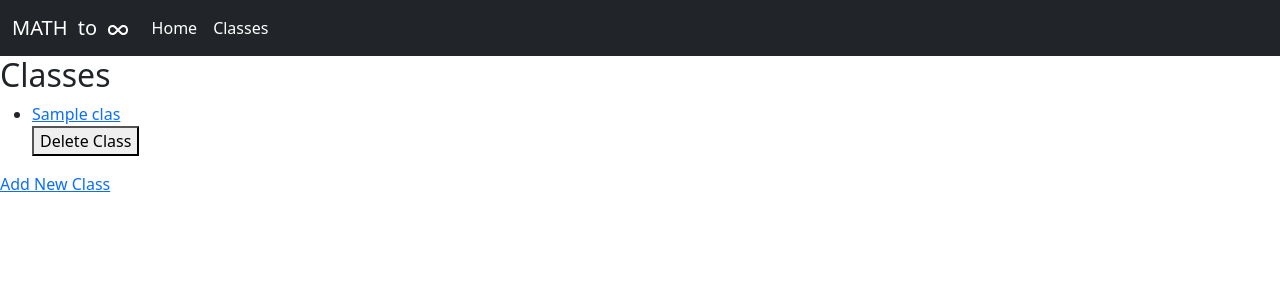
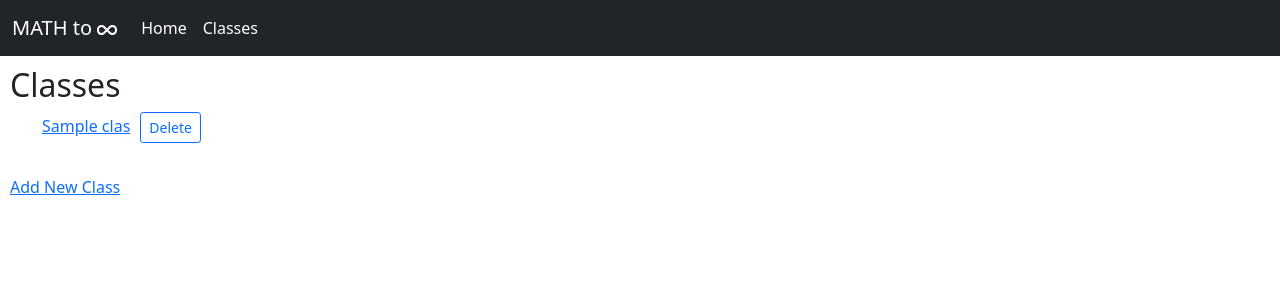
Before and after one commit to valvic66/django_classes_courses_project, a Django app: template classes/templates/class_list.html in a window 1280 px wide. Shown: the top 300 px of the page. Run offline with Django 4.2, Linux system fonts and the light colour scheme; the template is opened without the code that fills it: most values are stand-ins (such as "Sample title", 1, 10 or a date in 2020); some libraries are stand-ins or nearby versions.

Commit message:
refactoring;styling

```diff
--- a/classes/templates/add_class.html
+++ b/classes/templates/add_class.html
@@ -3,7 +3,7 @@
 <h2>Add a New Class</h2>
 <form method="post" action="{% url 'add_class' %}">
   {% csrf_token %} {{ form.as_p }}
-  <button type="submit" class="btn btn-primary">Add Class</button>
+  <button type="submit" class="btn btn-primary btn-sm">Add Class</button>
 </form>
 
 {% endblock %}
--- a/classes/templates/add_course.html
+++ b/classes/templates/add_course.html
@@ -1,9 +1,13 @@
 <!-- add_course.html -->
+{% extends 'base.html' %} {% block container %}
+
 <h2>Add New Course</h2>
 
 <form method="post" action="{% url 'add_course' class_id %}">
   {% csrf_token %} {{ form.as_p }}
-  <button type="submit">Add Course</button>
+  <button type="submit" class="btn btn-primary btn-sm">Add Course</button>
 </form>
 
 <a href="{% url 'course_list' class_id %}">Back to Course List</a>
+
+{% endblock %}
--- a/classes/templates/base.html
+++ b/classes/templates/base.html
@@ -13,6 +13,11 @@
       crossorigin="anonymous"
     />
   </head>
+  <style>
+    .classes__container {
+      padding: 10px;
+    }
+  </style>
   <body>
     {% block navbar %} {% include "navbar.html" %} {% endblock %}
     <div class="classes__container">{% block container %}{% endblock %}</div>
--- a/classes/templates/class_list.html
+++ b/classes/templates/class_list.html
@@ -1,18 +1,42 @@
 <!-- templates/class_list.html -->
+<style>
+  .class__container {
+    display: flex;
+    align-items: baseline; /* Align items based on their baseline */
+    gap: 10px; /* Adjust the spacing between class title and delete form */
+  }
+
+  .delete-form {
+    margin-right: 10px; /* Add some additional spacing if needed */
+  }
+
+  .class__item {
+    list-style-type: none;
+  }
+</style>
+
 {% extends 'base.html' %} {% block container %}
 <div class="classes__classlist">
   <h2>Classes</h2>
   <ul>
     {% for my_class in classes %}
-    <li>
-      <a href="{% url 'course_list' class_id=my_class.id %}"
-        >{{ my_class.name }}</a
+    <div class="class__container">
+      <li class="class__item">
+        <a href="{% url 'course_list' class_id=my_class.id %}"
+          >{{ my_class.name }}</a
+        >
+      </li>
+      <form
+        method="post"
+        action="{% url 'delete_class' class_id=my_class.id %}"
+        class="delete-form"
       >
-    </li>
-    <form method="post" action="{% url 'delete_class' class_id=my_class.id %}">
-      {% csrf_token %}
-      <button type="submit">Delete Class</button>
-    </form>
+        {% csrf_token %}
+        <button type="submit" class="btn btn-outline-primary btn-sm">
+          Delete
+        </button>
+      </form>
+    </div>
     {% endfor %}
   </ul>
 </div>
--- a/classes/templates/navbar.html
+++ b/classes/templates/navbar.html
@@ -1,7 +1,18 @@
+<style>
+  .navbar-nav .nav-item .nav-link {
+      transition: color 0.3s, text-decoration 0.3s; /* Add smooth transition effect for color and text-decoration */
+  }
+
+  .navbar-nav .nav-item:hover .nav-link {
+      color: #ffc107; /* Change this to the desired hover color */
+      text-decoration: underline; /* Add underline effect on hover */
+  }
+</style>
+
 <nav class="navbar navbar-expand-lg navbar-dark bg-dark">
   <div class="container-fluid">
     <a class="navbar-brand" href="{% url 'home_view' %}">
-      MATH&nbsp; to&nbsp;
+      MATH to
       <svg xmlns="http://www.w3.org/2000/svg" height="16" width="20" viewBox="0 0 640 512"><!--!Font Awesome Free 6.5.1 by @fontawesome - https://fontawesome.com License - https://fontawesome.com/license/free Copyright 2023 Fonticons, Inc.--><path d="M0 241.1C0 161 65 96 145.1 96c38.5 0 75.4 15.3 102.6 42.5L320 210.7l72.2-72.2C419.5 111.3 456.4 96 494.9 96C575 96 640 161 640 241.1v29.7C640 351 575 416 494.9 416c-38.5 0-75.4-15.3-102.6-42.5L320 301.3l-72.2 72.2C220.5 400.7 183.6 416 145.1 416C65 416 0 351 0 270.9V241.1zM274.7 256l-72.2-72.2c-15.2-15.2-35.9-23.8-57.4-23.8C100.3 160 64 196.3 64 241.1v29.7c0 44.8 36.3 81.1 81.1 81.1c21.5 0 42.2-8.5 57.4-23.8L274.7 256zm90.5 0l72.2 72.2c15.2 15.2 35.9 23.8 57.4 23.8c44.8 0 81.1-36.3 81.1-81.1V241.1c0-44.8-36.3-81.1-81.1-81.1c-21.5 0-42.2 8.5-57.4 23.8L365.3 256z" fill="white"/></svg>
     </a>
 
--- a/classes/templates/upload_pdf_file.html
+++ b/classes/templates/upload_pdf_file.html
@@ -4,7 +4,7 @@
   <h2>Upload PDF File</h2>
   <form method="post" enctype="multipart/form-data">
     {% csrf_token %} {{ form.as_p }}
-    <button type="submit" class="btn btn-primary">Upload</button>
+    <button type="submit" class="btn btn-primary btn-sm">Upload</button>
   </form>
 </div>
 {% endblock %}
--- a/classes/urls.py
+++ b/classes/urls.py
@@ -4,7 +4,7 @@ from django.urls import path
 from .views import MyClassListView, CourseListView, PDFFileListView, UploadPDFFileView, HomeView, AddClassView, AddCourseView, DeleteClassView, DeleteCourseView, DeletePDFFileView
 
 urlpatterns = [
-    path('home', HomeView.as_view(), name='home_view'),
+    path('', HomeView.as_view(), name='home_view'),
     path('class/all_classes', MyClassListView.as_view(), name='class_list'),
     path('class/add_class', AddClassView.as_view(), name='add_class'),
     path('class/<int:class_id>/delete/', DeleteClassView.as_view(), name='delete_class'),
--- a/classes_courses_project/urls.py
+++ b/classes_courses_project/urls.py
@@ -21,7 +21,8 @@ from django.conf.urls.static import static
 
 urlpatterns = [
     path("admin/", admin.site.urls),
-    path("classes/", include("classes.urls")),
+    path("", include("classes.urls")),
+    # path("classes/", include("classes.urls")),
 ]
 
 if settings.DEBUG:
```
Also changed, not shown: classes/templates/course_list.html (+24 -3 lines), classes/templates/pdf_list.html (+26 -4 lines), db.sqlite3.
